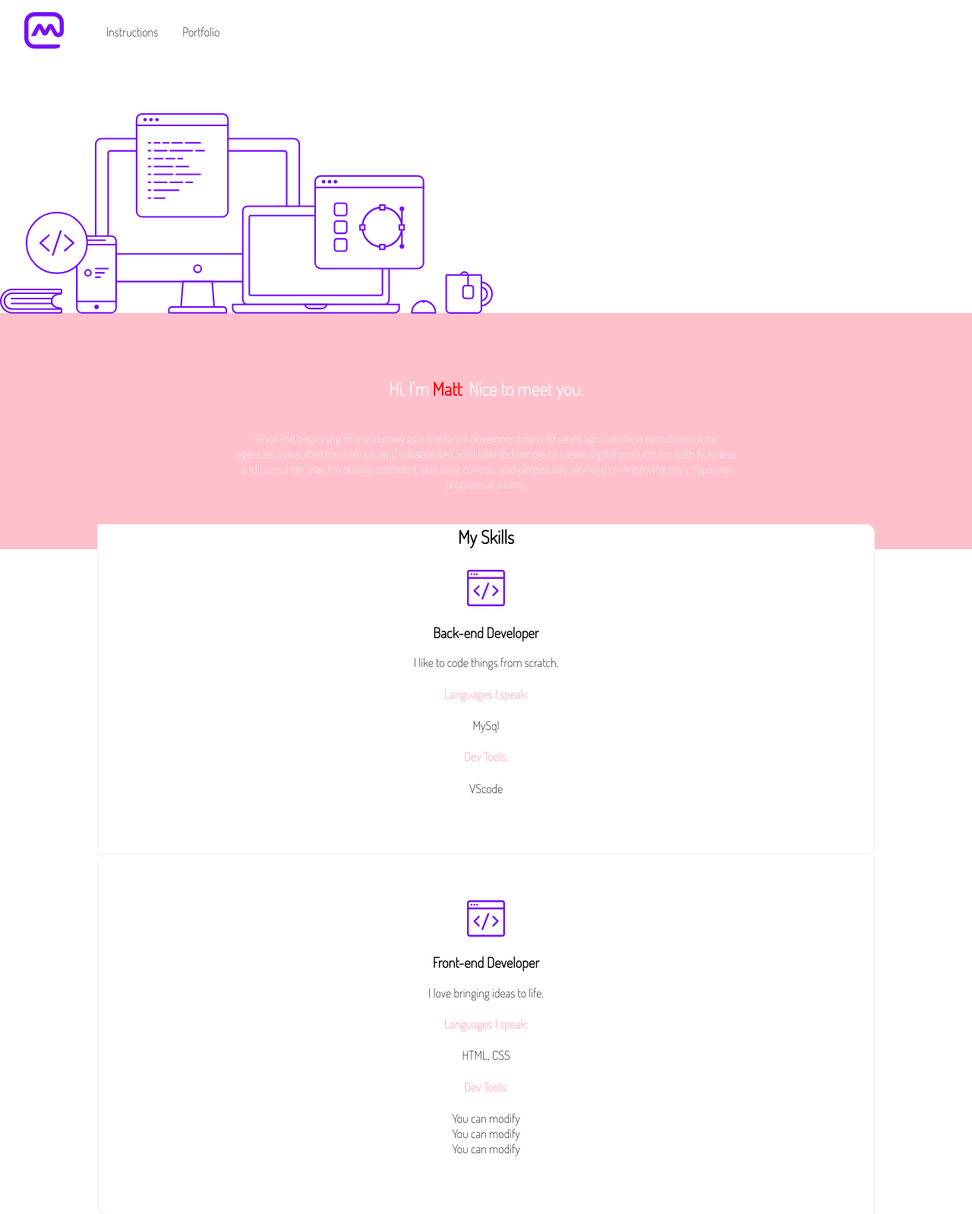
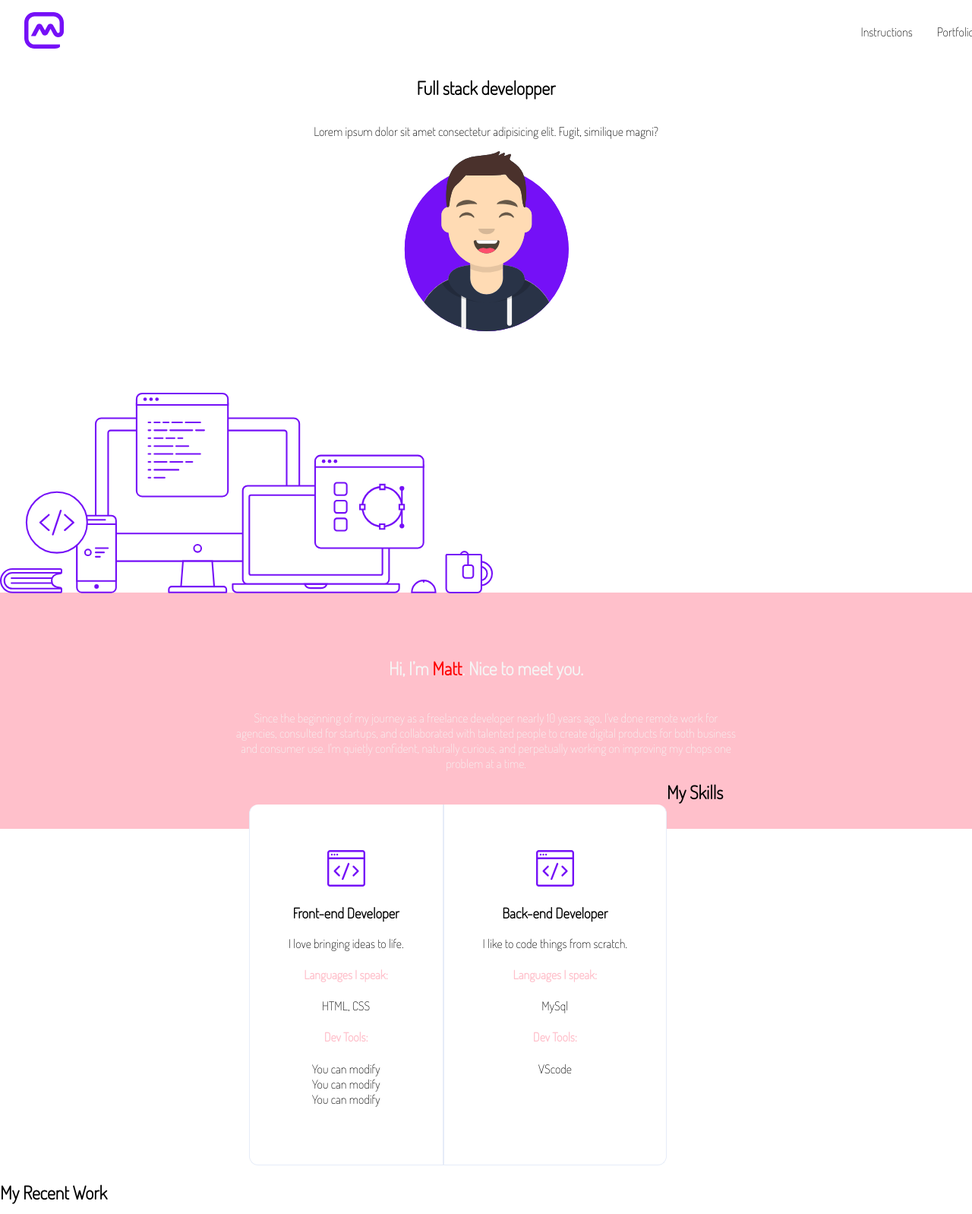
Before and after one commit to WildCodeSchool-2024-09/JS-Lyon-jaune-checkpoint-1, a website: page site/portfolio.html in a window 1280 px wide. Shown: the top 1598 px of the page at 76% size. Drawn offline with Linux system fonts and the light colour scheme.

Commit message:
modification css sur page portoflio

```diff
--- a/site/css/home.css
+++ b/site/css/home.css
@@ -118,3 +118,5 @@ button {
 .problem-no-visible {
   display: none;
 }
+
+}
--- a/site/css/portfolio.css
+++ b/site/css/portfolio.css
@@ -1,3 +1,37 @@
+@media screen and (min-width: 700px) {
+	.presentation {
+		display: flex;
+		flex-direction: column;
+		align-items: center;
+	}
+	.menu {
+		display: flex;
+		margin-bottom: var(--gutter);
+		flex-direction: row;
+		align-items: end;
+		padding-left: 85%;
+	}
+
+	article.skills {
+		display: flex;
+		flex-direction: row-reverse;
+		padding: 0 10%;
+
+		justify-content: center;
+	}
+}
+
+@media (max-width: 699px) {
+	.desktop {
+		display: none;
+	}
+
+	.skills {
+		display: flex;
+		flex-direction: row-reverse;
+	}
+}
+
 :root {
 	--radius: 12px;
 
@@ -21,11 +55,6 @@ h1 {
 
 p {
 	padding: 0 var(--gutter);
-}
-
-.menu {
-  display: flex;
-  margin-bottom: var(--gutter);
 }
 
 .desktop {
@@ -67,7 +96,7 @@ p {
 	border-right: var(--styledBorder);
 	border-bottom: var(--styledBorder);
 	background-color: var(--cardColor);
-  padding: calc(var(--gutter) * 3.75) calc(var(--gutter)* 2.1875);
+	padding: calc(var(--gutter) * 3.75) calc(var(--gutter) * 2.1875);
 	border-radius: var(--radius);
 	text-align: var(--textAlign);
 	box-shadow: var(--styledShadow);
--- a/site/portfolio.html
+++ b/site/portfolio.html
@@ -20,8 +20,11 @@
     </header>
 
     <main>
-      <!-- First banner with title, description, avatar and image desktop -->
-      <!-- You can use the avatar image on the folder image -->
+      <div class="presentation">
+      <h1>Full stack developper</h1>
+      <p>Lorem ipsum dolor sit amet consectetur adipisicing elit. Fugit, similique magni? </p>
+      <img src="image/avatar.svg" alt = avatar>
+    </div>
       <section>
         <figure class="desktop">
           <img src="image/desktop.svg" alt="desktop" />
```
Lines whose indentation alone changed are shown as unchanged.
